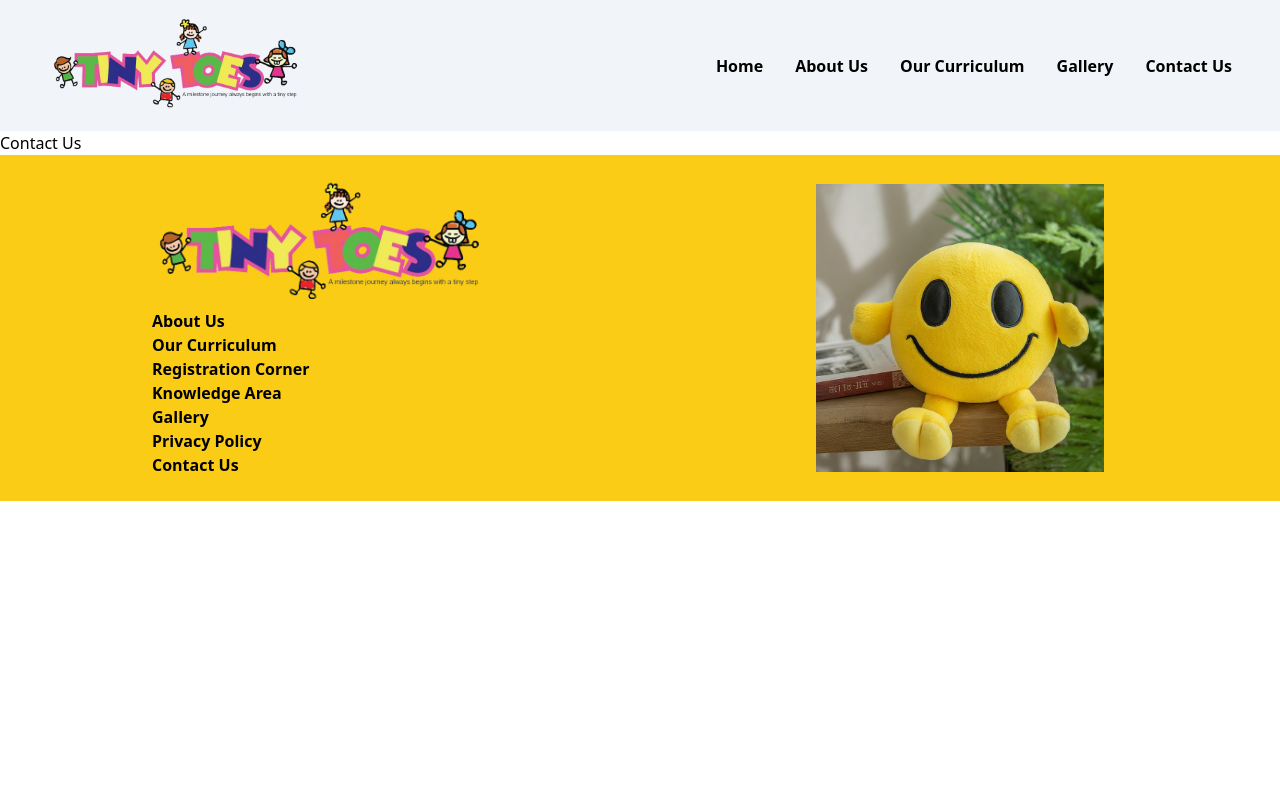
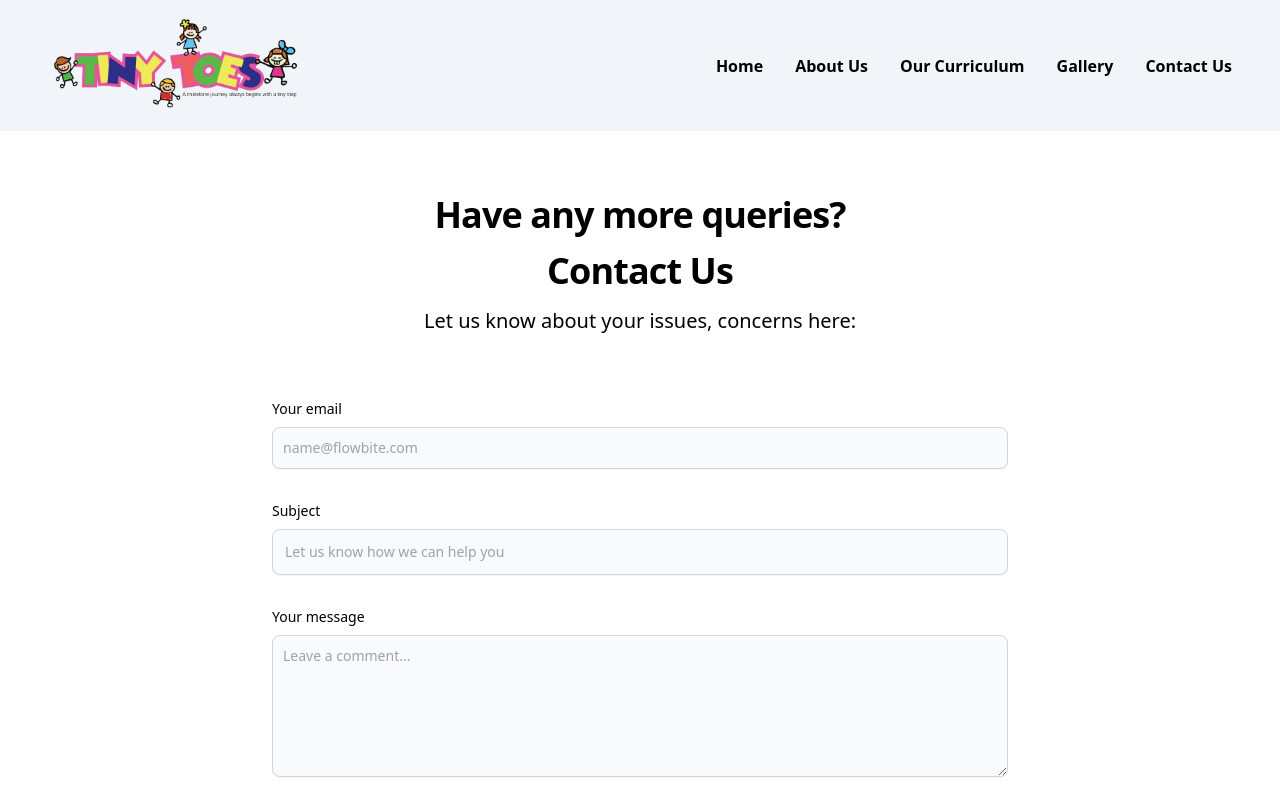
Before and after one commit to SaikrishnaLingam/Tiny-Toes-School-Website, a React (Create React App) app: page /contact-us in a window 1280 px wide. Shown: the top 800 px of the page. Built offline with nearby package versions, Linux system fonts and the light colour scheme.

Commit message:
done with contact us

```diff
--- a/src/components/pages/AboutUs.jsx
+++ b/src/components/pages/AboutUs.jsx
@@ -32,7 +32,7 @@ const AboutUs = () => {
                     </div>
                 </div>
                 <div className='grid grid-cols-1 md:grid-cols-2 justify-center'>
-                    <div className='items-center flex'>
+                    <div className='items-center flex justify-center md:justify-start'>
                         <img src={ab2} alt="" />
                     </div>
                     <div className='px-3'>
@@ -40,14 +40,17 @@ const AboutUs = () => {
                         <p className='text-md lg:text-lg pb-4'>TinyToes embraces modern psychological techniques to understand and cater to the unique needs of each child. We recognize that every child is an individual with their own strengths, interests, and pace of development. Our approach involves observing and understanding each child's behavior, ensuring a personalized and supportive learning experience.</p>
                         <p className='text-md lg:text-lg pb-4'>Our educators are trained in child psychology and utilize evidence-based strategies to create a positive and nurturing atmosphere. By incorporating modern psychological techniques, we aim to enhance emotional intelligence, resilience, and social skills in our young learners, empowering them to navigate the complexities of the world with confidence.</p>
                     </div>
+                    <div className='block md:hidden items-center flex justify-center md:justify-start '>
+                        <img src={ab3} alt="" />
+                    </div>
                     <div className='px-3'>
                         <h1 className='text-xl lg:text-3xl py-1 md:py-3 lg:py-6'>Age-Appropriate Curriculum: </h1>
                         <p className='text-md lg:text-lg pb-4'>TinyToes offers a thoughtfully designed curriculum tailored to the specific developmental stages of children aged 18 months to 5 years. Our curriculum focuses on age-appropriate activities that cater to the cognitive, emotional, and physical development of each child. From sensory play to early literacy and numeracy skills, every aspect is carefully integrated to provide a well-rounded learning experience.</p>
                     </div>
-                    <div className='items-center flex'>
+                    <div className='hidden md:block items-center flex justify-center  md:justify-start'>
                         <img src={ab3} alt="" />
                     </div>
-                    <div className='items-center flex'>
+                    <div className='items-center flex justify-center  md:justify-start'>
                         <img src={ab4} alt="" />
                     </div>
                     <div className='px-3'>
@@ -68,8 +71,8 @@ const AboutUs = () => {
 
             <Purple />
 
-            <div className='grid grid-cols-2'>
-                <img src={ab6} alt="" />
+            <div className='grid grid-cols-2 items-center'>
+                <img src={ab6} alt=""/>
                 <div className='px-3'>
                     <h1 className='text-xl lg:text-3xl py-1 md:py-3 lg:py-6'>Parental Engagement: </h1>
                     <p className='text-md lg:text-lg pb-4'>TinyToes recognizes the crucial role of parents in a child's education. We encourage active involvement through regular communication, workshops, and events, creating a strong partnership between home and school.</p>
--- a/src/components/pages/ContactUs.jsx
+++ b/src/components/pages/ContactUs.jsx
@@ -2,7 +2,36 @@ import React from 'react'
 
 const ContactUs = () => {
     return (
-        <div>Contact Us</div>
+        <div>
+            {/* <h1>Have any Queries?</h1>
+            <h1>Here's how you can reach us: </h1>
+            <p>Our Number: </p>
+            <p>Our Email: </p>
+            <p>Our Address: </p>
+            <p>Still have doubts, send them here: </p> */}
+            < section class="bg-white" >
+                <div class="py-8 lg:py-16 px-4 mx-auto max-w-screen-md">
+                    <h2 class="mb-4 text-4xl tracking-tight font-extrabold text-center text-black ">Have any more queries?</h2>
+                    <h2 class="mb-4 text-4xl tracking-tight font-extrabold text-center text-black ">Contact Us</h2>
+                    <p class="mb-8 lg:mb-16 font-light text-center text-black  sm:text-xl">Let us know about your issues, concerns here:</p>
+                    <form action="#" class="space-y-8">
+                        <div>
+                            <label for="email" class="block mb-2 text-sm font-medium text-black ">Your email</label>
+                            <input type="email" id="email" class="shadow-sm bg-gray-50 border border-gray-300 text-black text-sm rounded-lg focus:ring-primary-500 focus:border-primary-500 block w-full p-2.5 " placeholder="name@flowbite.com" required />
+                        </div>
+                        <div>
+                            <label for="subject" class="block mb-2 text-sm font-medium text-black ">Subject</label>
+                            <input type="text" id="subject" class="block p-3 w-full text-sm text-black bg-gray-50 rounded-lg border border-gray-300 shadow-sm focus:ring-primary-500 focus:border-primary-500 " placeholder="Let us know how we can help you" required />
+                        </div>
+                        <div class="sm:col-span-2">
+                            <label for="message" class="block mb-2 text-sm font-medium text-black ">Your message</label>
+                            <textarea id="message" rows="6" class="block p-2.5 w-full text-sm text-black bg-gray-50 rounded-lg shadow-sm border border-gray-300 focus:ring-primary-500 focus:border-primary-500 " placeholder="Leave a comment..."></textarea>
+                        </div>
+                        <button type="submit" class="py-3 px-5 text-sm font-medium text-center text-white rounded-lg bg-primary-700 sm:w-fit hover:bg-primary-800 focus:ring-4 focus:outline-none focus:ring-primary-300">Send message</button>
+                    </form>
+                </div>
+            </section >
+        </div>
     )
 }
 
```
